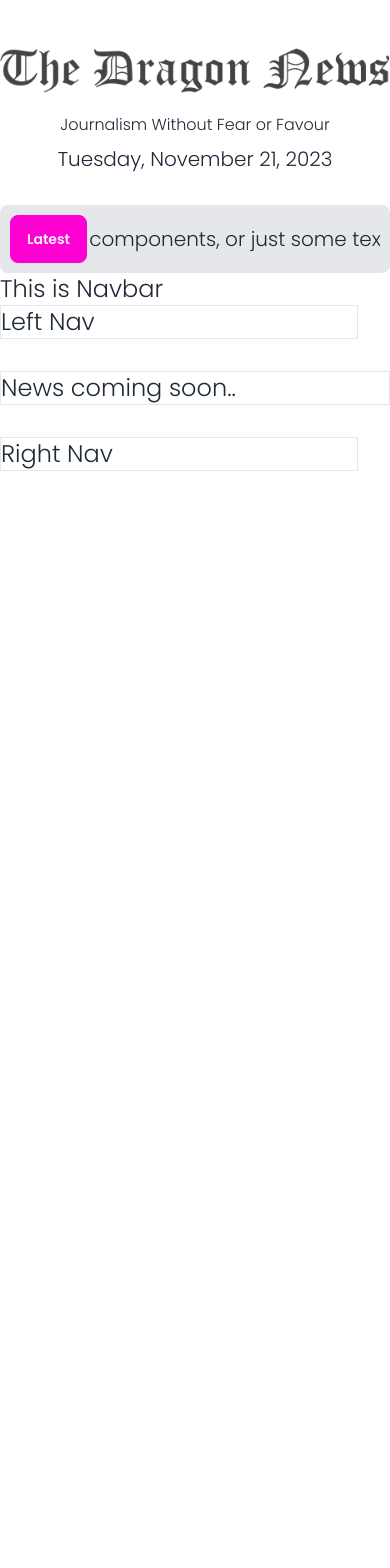
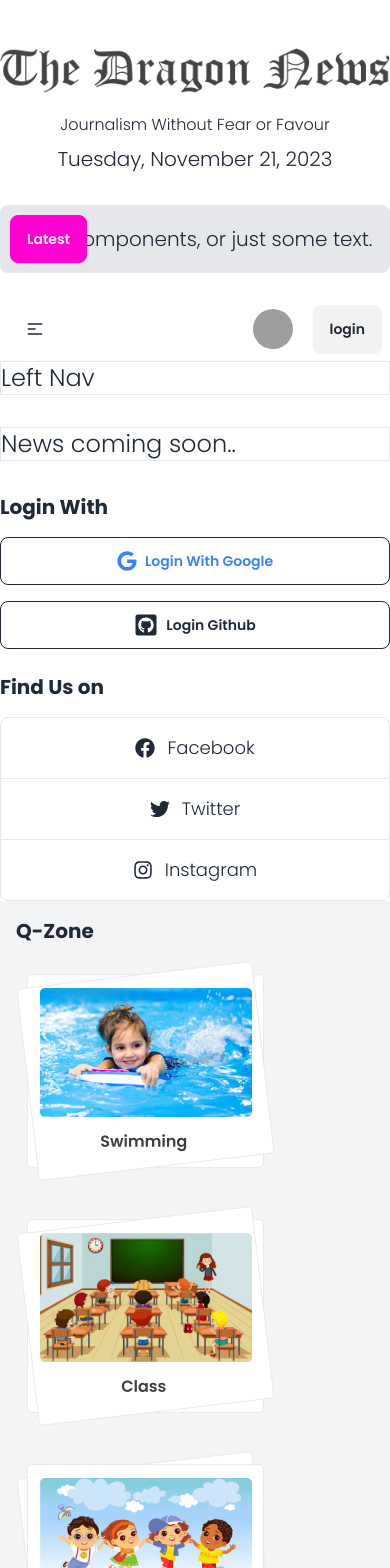
Before and after one commit to Razib1998/The-Dragon-News, a React (Vite) app: page / in a window 390 px wide. Shown: the top 1568 px of the page. Before the commit the page ends 844 px from the top, so only its background shows below. Built offline with nearby package versions, Linux system fonts and the light colour scheme; grey boxes are pictures that could not be loaded.

Commit message:
Right Side Navbar Completed

```diff
--- a/package.json
+++ b/package.json
@@ -17,6 +17,7 @@
     "react": "^18.2.0",
     "react-dom": "^18.2.0",
     "react-fast-marquee": "^1.6.2",
+    "react-icons": "^4.12.0",
     "react-router-dom": "^6.19.0",
     "sort-by": "^1.2.0"
   },
--- a/src/Layoutes/MainLayout.jsx
+++ b/src/Layoutes/MainLayout.jsx
@@ -3,7 +3,7 @@ import { Outlet } from "react-router-dom";
 
 const MainLayout = () => {
     return (
-        <div className="max-w-6xl mx-auto font-poppins">
+        <div className="max-w-7xl mx-auto font-poppins">
             <Outlet></Outlet>
         </div>
     );
--- /dev/null
+++ b/src/Pages/About/About.jsx
@@ -0,0 +1,11 @@
+
+
+const About = () => {
+    return (
+        <div>
+            <h2>About</h2>
+        </div>
+    );
+};
+
+export default About;
--- /dev/null
+++ b/src/Pages/Career/Career.jsx
@@ -0,0 +1,11 @@
+
+
+const Career = () => {
+    return (
+        <div>
+            <h2>Career</h2>
+        </div>
+    );
+};
+
+export default Career;
--- a/src/Pages/Home/Home.jsx
+++ b/src/Pages/Home/Home.jsx
@@ -11,14 +11,14 @@ const Home = () => {
             <Header></Header>
             <BreakingNews></BreakingNews>
             <Navbar></Navbar>
-            <div className="grid grid-cols-1 md:grid-cols-6 gap-8">
-                <div className="border">
+            <div className="grid grid-cols-1 md:grid-cols-4 gap-8">
+                <div className="border ">
                     <LeftSideNav></LeftSideNav>
                 </div>
-                <div className="col-span-2 border">
+                <div className="md:col-span-2 border ">
                     <h2 className="text-2xl">News coming soon..</h2>
                 </div>
-                <div className="border">
+                <div>
                     <RightSideNav></RightSideNav>
                 </div>
             </div>
--- a/src/Pages/Shared/Navabr/Navbar.jsx
+++ b/src/Pages/Shared/Navabr/Navbar.jsx
@@ -1,11 +1,65 @@
-
+import { NavLink } from "react-router-dom";
+import userLogo from "../../../../public/assets/user.png"
 
 const Navbar = () => {
-    return (
-        <div>
-            <h2 className="text-2xl">This is Navbar</h2>
+  const navLinks = (
+    <>
+      <li>
+        <NavLink to="/">Home</NavLink>
+      </li>
+      <li>
+        <NavLink to={"/about"}>About</NavLink>
+      </li>
+      <li>
+        <NavLink to={"/career"}>Career</NavLink>
+      </li>
+    </>
+  );
+  return (
+    <div className="navbar bg-base-100 mt-6">
+      <div className="navbar-start">
+        <div className="dropdown">
+          <label tabIndex={0} className="btn btn-ghost lg:hidden">
+            <svg
+              xmlns="http://www.w3.org/2000/svg"
+              className="h-5 w-5"
+              fill="none"
+              viewBox="0 0 24 24"
+              stroke="currentColor"
+            >
+              <path
+                strokeLinecap="round"
+                strokeLinejoin="round"
+                strokeWidth="2"
+                d="M4 6h16M4 12h8m-8 6h16"
+              />
+            </svg>
+          </label>
+          <ul
+            tabIndex={0}
+            className="menu menu-sm dropdown-content mt-3 z-[1] p-2 shadow bg-base-100 rounded-box w-52"
+          >
+            {navLinks}
+          </ul>
         </div>
-    );
+      </div>
+      <div className="navbar-center hidden lg:flex">
+        <ul className="menu menu-horizontal px-1">{navLinks}</ul>
+      </div>
+
+      <div className="navbar-end">
+        <label tabIndex={0} className="btn btn-ghost btn-circle avatar">
+          <div className="w-10 rounded-full">
+            <img
+              alt="Tailwind CSS Navbar component"
+              src={userLogo}
+            />
+          </div>
+        </label>
+        <button className="btn ml-4">login</button>
+      </div>
+    </div>
+  );
 };
 
 export default Navbar;
--- a/src/Pages/Shared/RightSideNav/RightSideNav.jsx
+++ b/src/Pages/Shared/RightSideNav/RightSideNav.jsx
@@ -1,11 +1,57 @@
-
+import { FaFacebook, FaGoogle, FaInstagram, FaTwitter } from "react-icons/fa";
+import { FaGithubSquare } from "react-icons/fa";
+import QZone1 from "../../../../public/assets/qZone1.png"
+import QZone2 from "../../../../public/assets/qZone2.png"
+import QZone3 from "../../../../public/assets/qZone3.png"
 
 const RightSideNav = () => {
-    return (
-        <div>
-           <h2 className="text-2xl">Right Nav</h2>
-        </div>
-    );
+  return (
+    <div>
+      <div>
+        <h2 className="text-xl font-bold">Login With</h2>
+        <button className="  btn btn-outline w-full mt-4">
+          <FaGoogle className="text-blue-500 text-xl"></FaGoogle>
+          <span className="text-blue-500 text-l">Login With Google</span>
+        </button>
+        <button className="  btn btn-outline w-full mt-4">
+          <FaGithubSquare className="text-2xl "></FaGithubSquare>
+          <span className="text-l">Login Github</span>
+        </button>
+      </div>
+      <div className="mt-6">
+        <h2 className="text-xl font-bold mb-4">Find Us on</h2>
+        <a
+          className="flex gap-3 justify-center items-center text-lg border rounded-t-lg p-4"
+          href=""
+        >
+          <FaFacebook className="text-xl"></FaFacebook>
+          <span>Facebook</span>
+        </a>
+        <a
+          className="flex gap-3 justify-center items-center text-lg border-x p-4"
+          href=""
+        >
+          <FaTwitter className="text-xl"></FaTwitter>
+          <span>Twitter</span>
+        </a>
+        <a
+          className="flex gap-3 justify-center items-center text-lg border rounded-b-lg p-4"
+          href=""
+        >
+          <FaInstagram className="text-xl"></FaInstagram>
+          <span>Instagram</span>
+        </a>
+      </div>
+      {/* Q Zone */}
+
+      <div className="bg-gray-100 p-4">
+        <h2 className="text-xl font-bold mb-4">Q-Zone</h2>
+        <img className="mb-6" src={QZone1} alt="" />
+        <img className="mb-6" src={QZone2} alt="" />
+        <img src={QZone3} alt="" />
+      </div>
+    </div>
+  );
 };
 
 export default RightSideNav;
```
Also changed, not shown: src/routes/Routes.jsx (+10 -0 lines), 1 other file (tests, documents, lock files or other folders).
